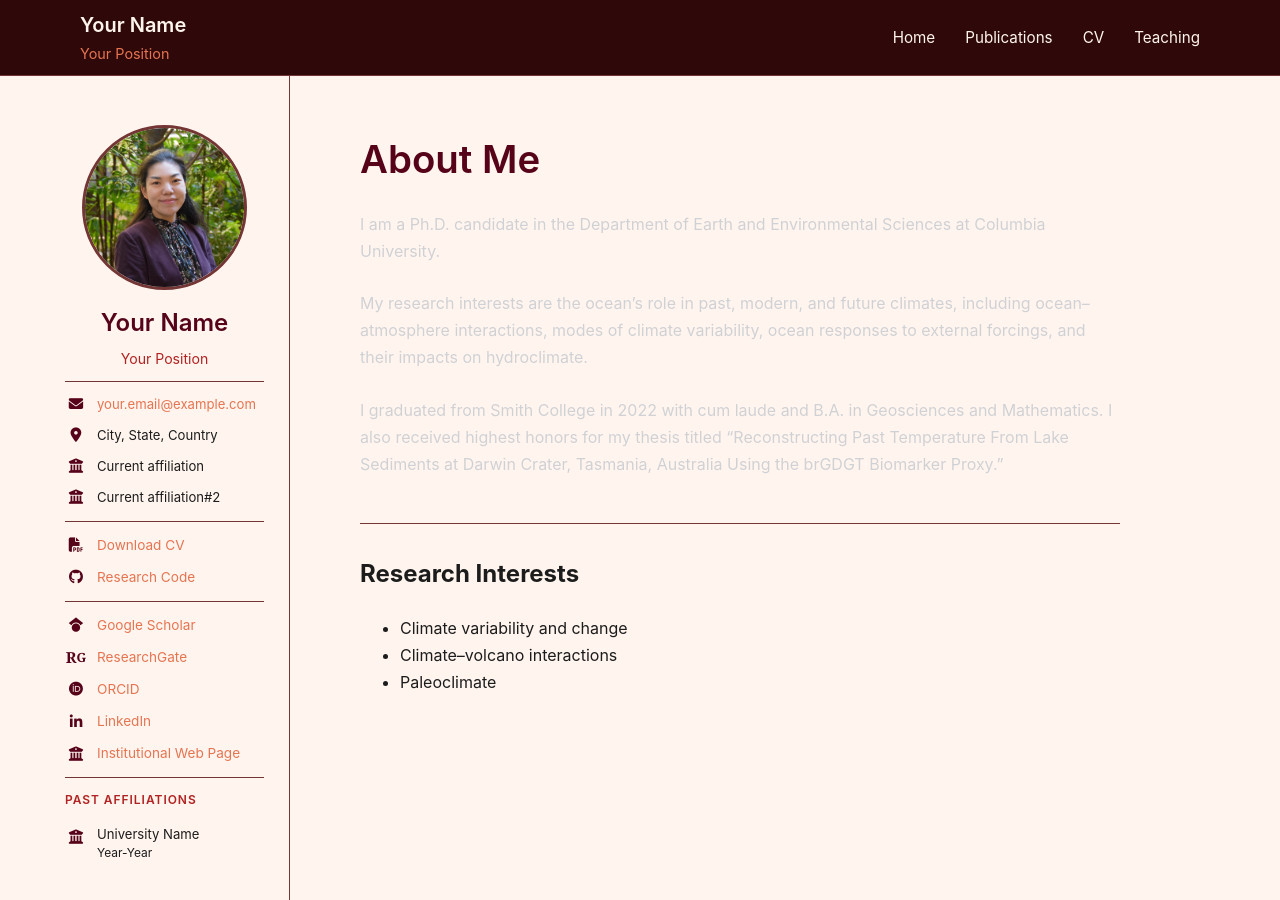
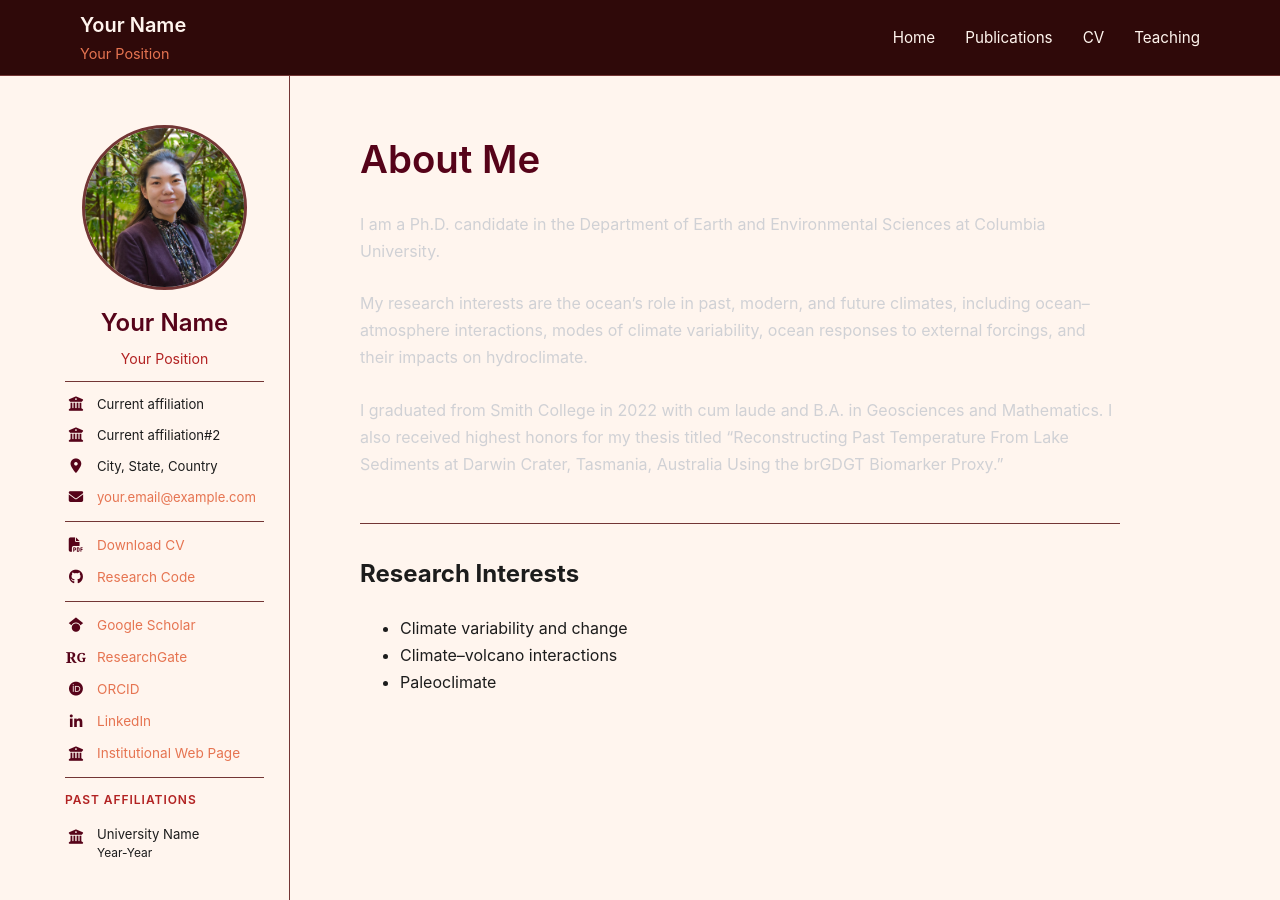
Before and after one commit to isugiura/isugiura.github.io, a Jekyll site: the page built from index.md, in a window 1280 px wide and 900 px high. Built offline with Jekyll 4.4.1, drawn with Linux system fonts in a browser that asks for light colours.

Commit message:
Changing orders of contact info

```diff
--- a/_includes/sidebar.html
+++ b/_includes/sidebar.html
@@ -19,16 +19,6 @@
   <!-- Contact -->
   <div class="contact-info">
 
-    <a href="mailto:your.email@example.com">
-      <i class="fa-solid fa-envelope icon"></i>
-      <span>your.email@example.com</span>
-    </a>
-
-    <div>
-      <i class="fa-solid fa-location-dot icon"></i>
-      <span>City, State, Country</span>
-    </div>
-
     <div>
       <i class="fa-solid fa-building-columns icon"></i>
       <span>Current affiliation</span>
@@ -38,6 +28,16 @@
       <i class="fa-solid fa-building-columns icon"></i>
       <span>Current affiliation#2</span>
     </div>
+
+    <div>
+      <i class="fa-solid fa-location-dot icon"></i>
+      <span>City, State, Country</span>
+    </div>
+
+    <a href="mailto:your.email@example.com">
+      <i class="fa-solid fa-envelope icon"></i>
+      <span>your.email@example.com</span>
+    </a>
 
   </div>
 
```
